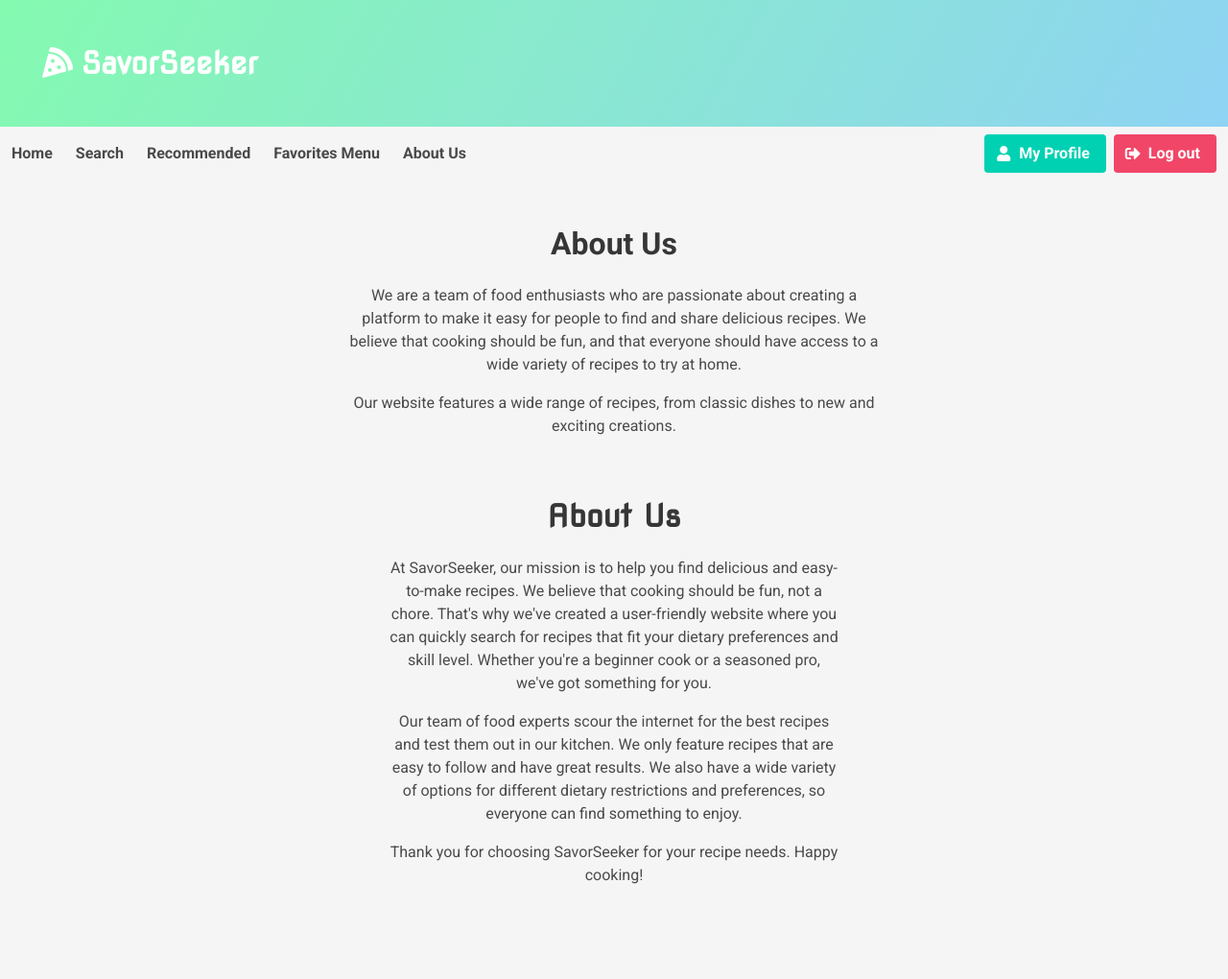
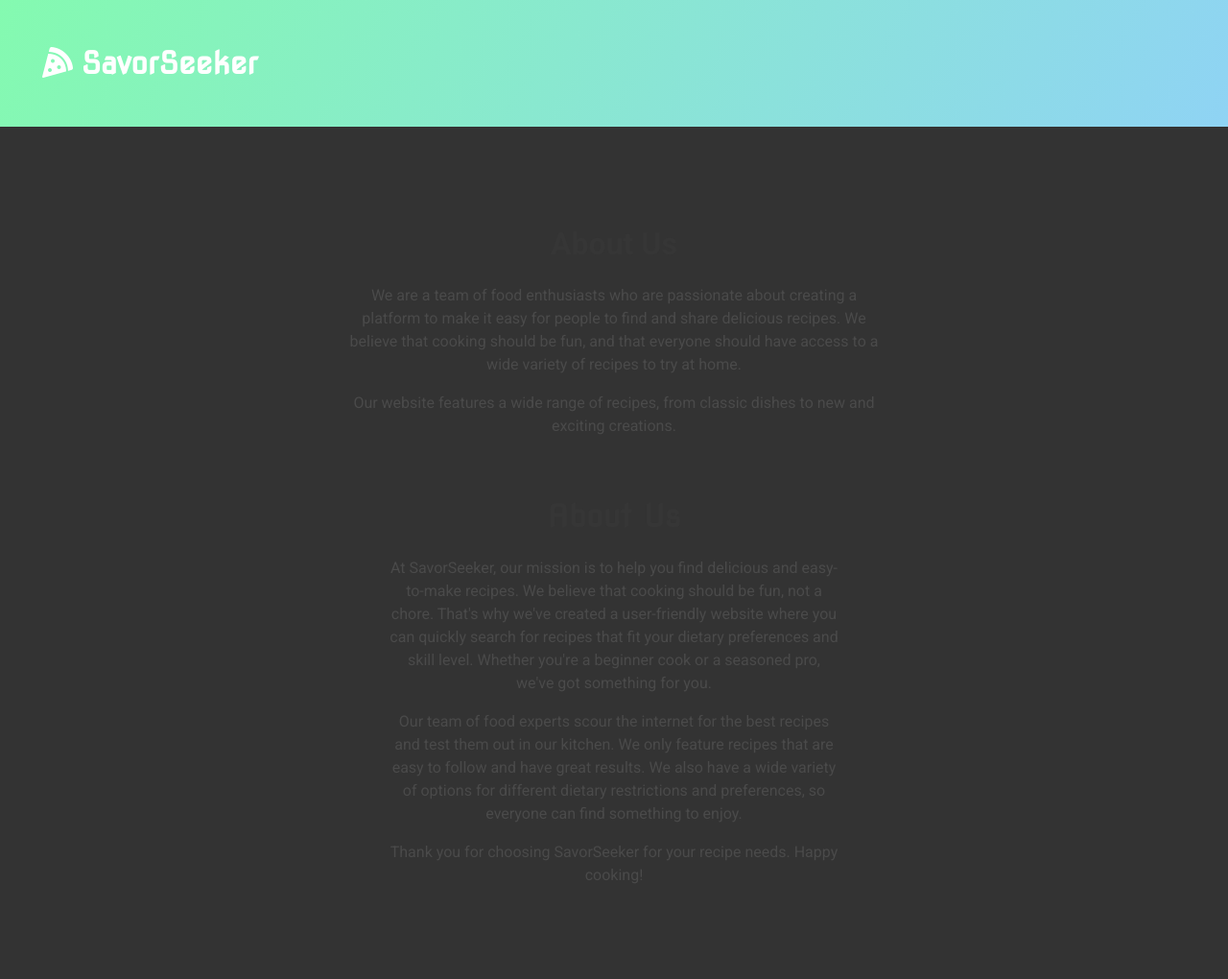
Before and after one commit to jnxtech/SavorSeeker, a PHP site: page /aboutus.php in a window 1280 px wide. Shown: the whole page at 96% size. Run offline with PHP 8.4, Linux system fonts and the light colour scheme; a user stored in the database is signed in.

Commit message:
Update aboutus.css

```diff
--- a/aboutus.css
+++ b/aboutus.css
@@ -3,7 +3,7 @@
 
 body {
   font-family: 'Roboto', sans-serif;
-  background-color: #f5f5f5;
+  background-color: #333333;
 }
 
 .title {
@@ -14,10 +14,52 @@ body {
   background-image: linear-gradient(120deg, #84fab0 0%, #8fd3f4 100%);
 }
 
-.navbar-item {
-  font-weight: bold;
-}
+
 
 .button.is-info {
   font-weight: bold;
 }
+.navbar {
+  background-image: linear-gradient(120deg, #84fab0 0%, #8fd3f4 100%);
+  box-shadow: 0 2px 5px rgba(0, 0, 0, 0.1);
+  position: relative;
+}
+
+/* Navbar player styles */
+.navbar-player {
+  position: absolute;
+  top: 50%;
+  left: 50%;
+  transform: translate(-50%, -50%);
+  width: 60px;
+  height: 60px;
+  background-image: url('32404steamingbowl_98938.png'); /* Replace 'path/to/food-image.png' with the path to your food-shaped image */
+  background-repeat: no-repeat;
+  background-size: cover;
+  border-radius: 50%;
+  box-shadow: 0 0 20px rgba(255, 255, 255, 0.8);
+  z-index: 999;
+  overflow: hidden;
+}
+
+/* Navbar player icon */
+.navbar-player i {
+  display: none; /* Hide the default icon */
+}
+
+/* Hide navbar initially */
+.navbar {
+  opacity: 0;
+}
+
+/* Navbar link styles */
+.navbar-start .navbar-item,
+.navbar-end .navbar-item {
+  color: #ffffff;
+}
+
+/* Navbar link hover styles */
+.navbar-start .navbar-item:hover,
+.navbar-end .navbar-item:hover {
+  color: #ffcc00;
+}
```
